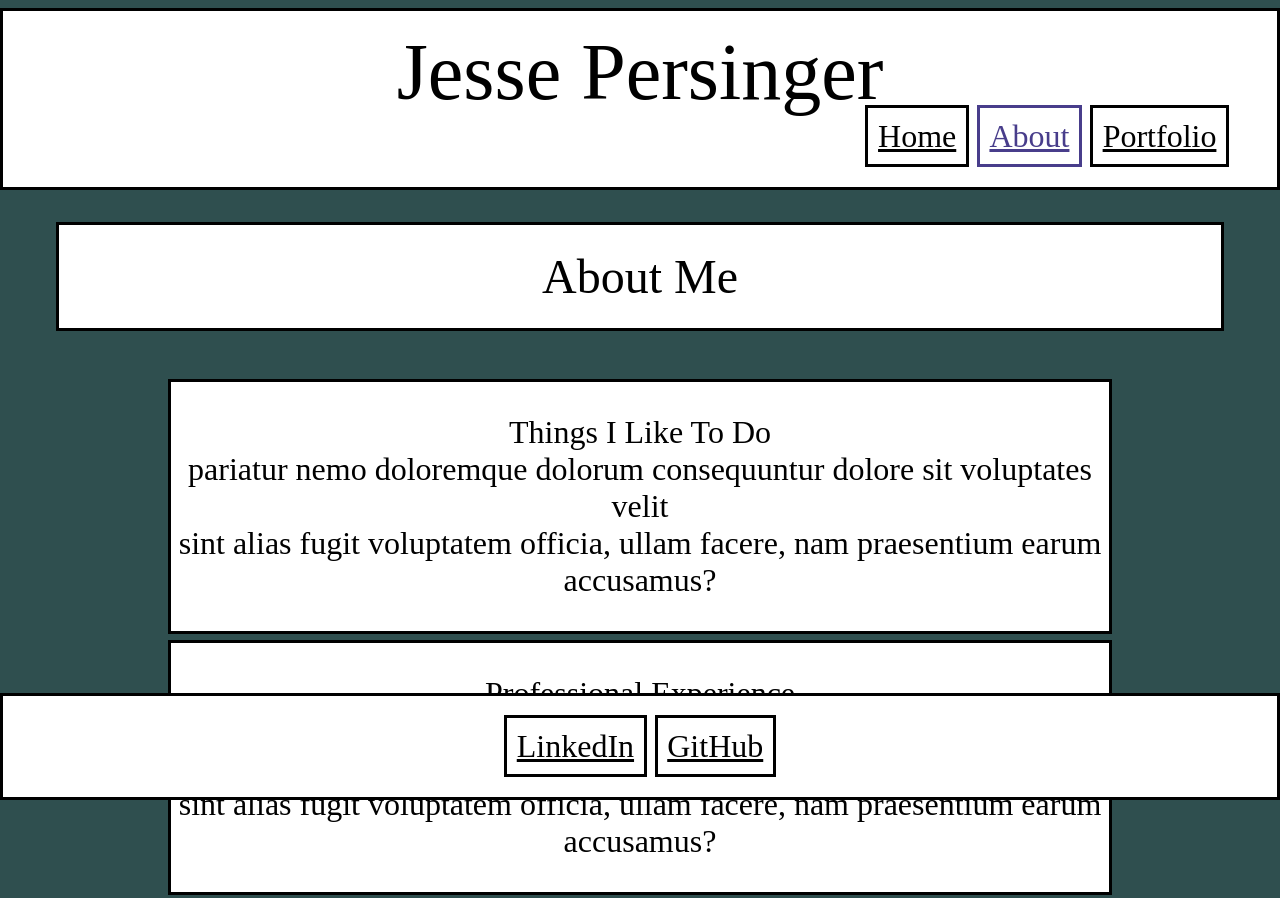
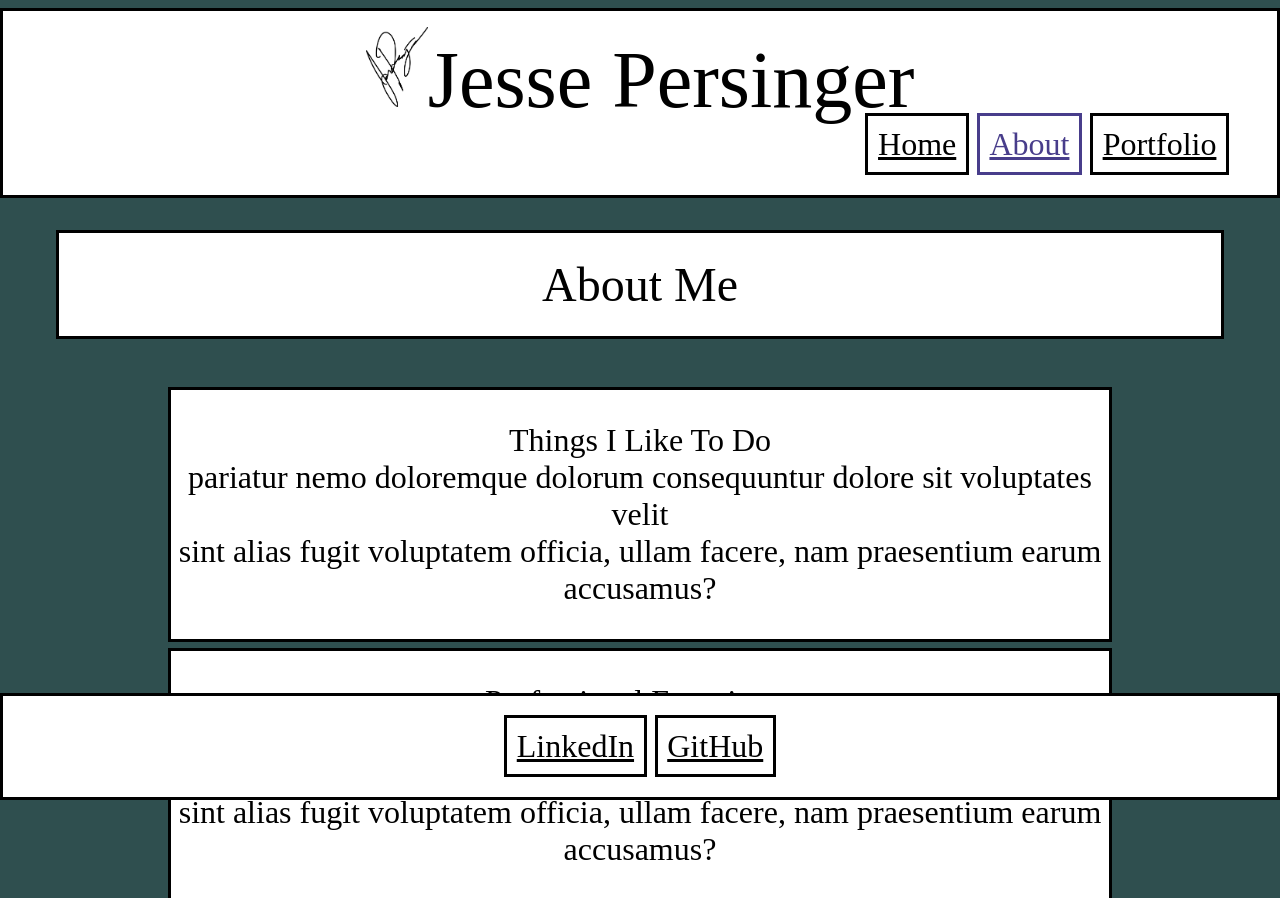
Before and after one commit to Jesse-Persinger-Personal-Website/Portfolio, a plain HTML site: page About.html in a window 1280 px wide. Shown: the top 898 px of the page. Drawn offline with Linux system fonts and the light colour scheme.

Commit message:
added sig and removed large images

```diff
--- a/About.html
+++ b/About.html
@@ -10,7 +10,7 @@
   </head>
   <body>
     <nav class="nav">
-      <div class="name">Jesse Persinger</div>
+      <div class="name"><img class="sig" src="./images/sig.png" alt="sig">Jesse Persinger</div>
       <div class="buttons">
         <a href="./index.html">Home</a>
         <a class="onIt" href="./About.html">About</a>
```
Also changed, not shown: Portfolio.html (+1 -1 lines), 1 other file.
